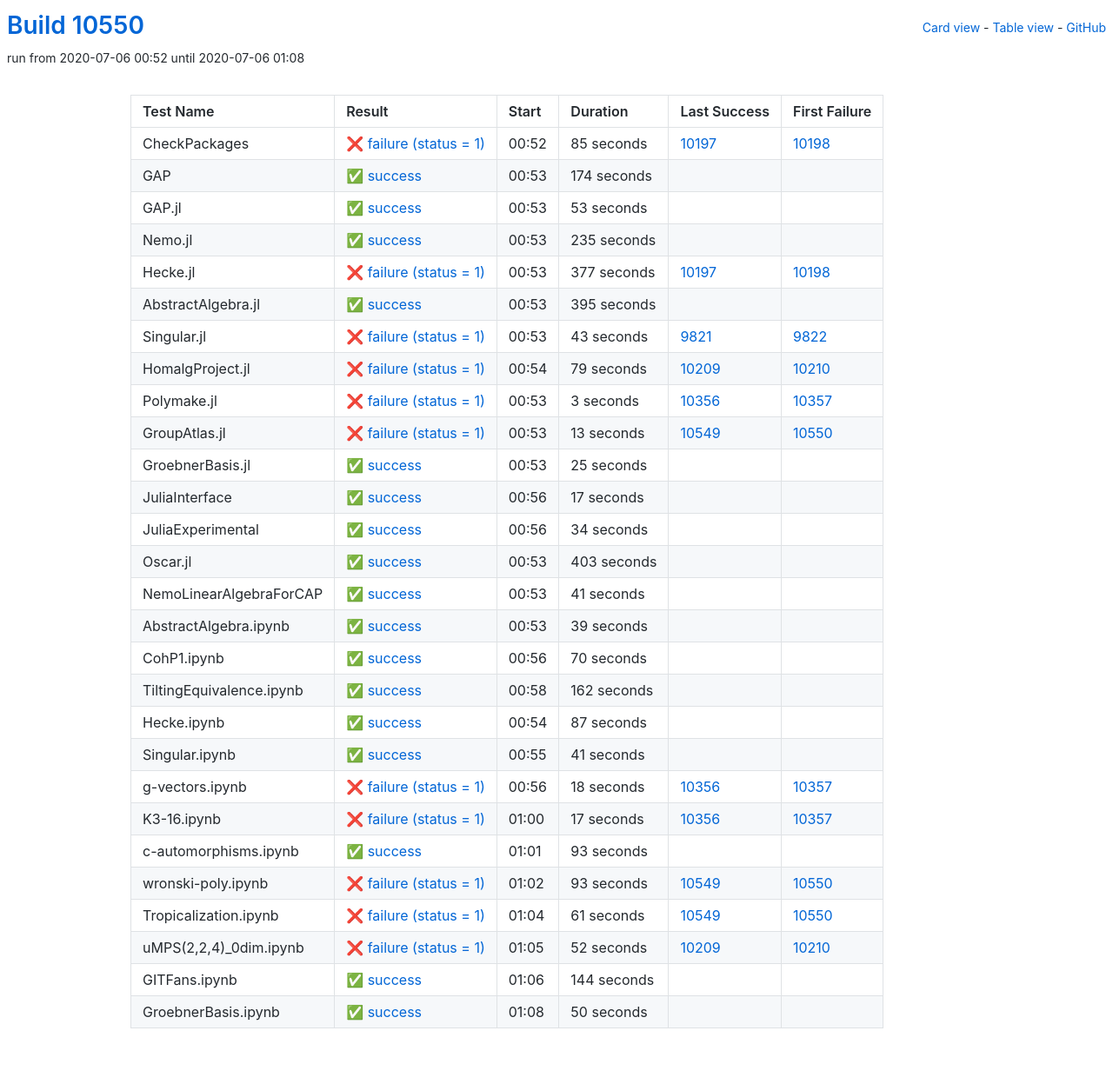
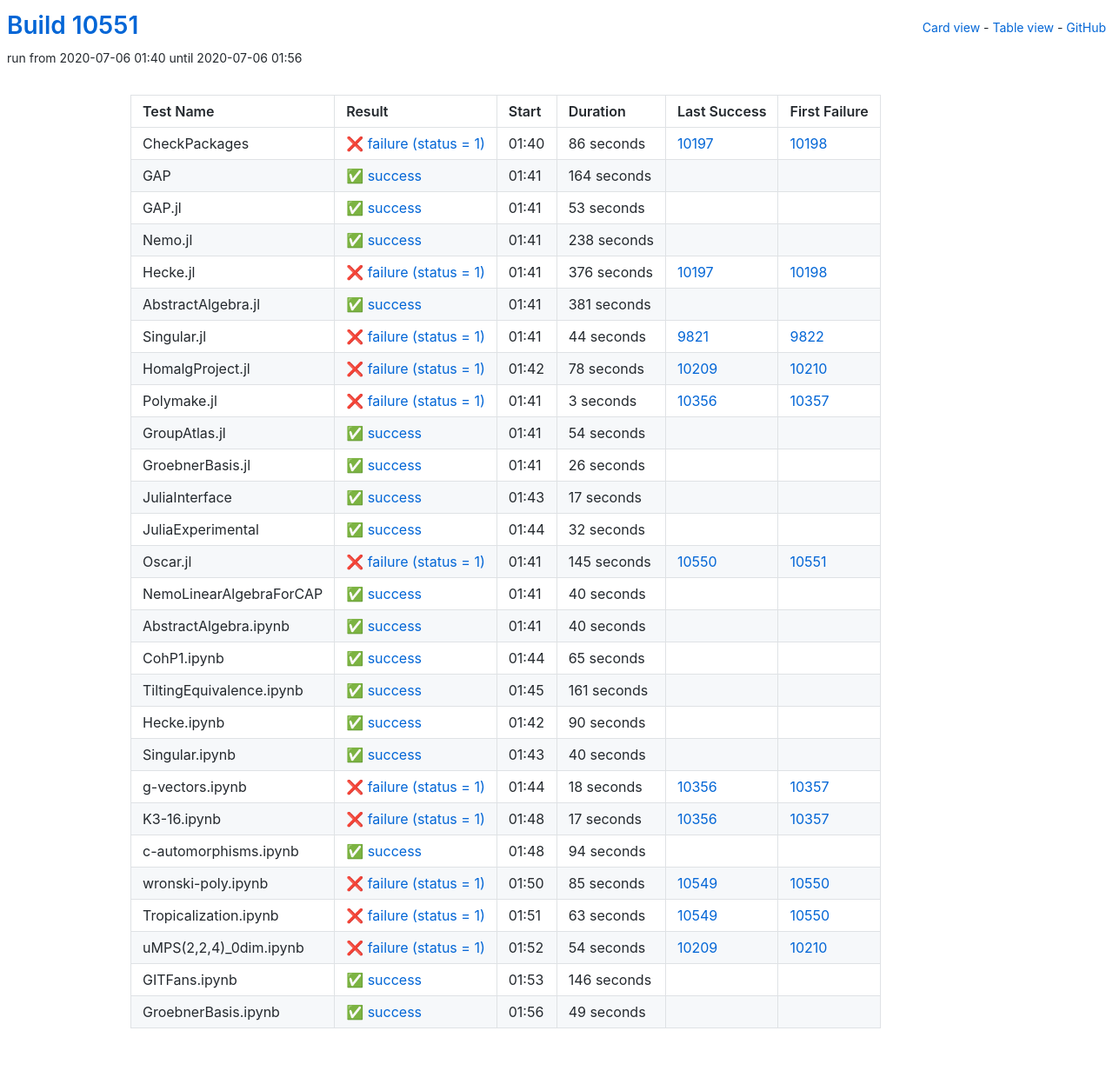
Before and after one commit to oscar-system/oscar-ci-status, a Jekyll site: the page built from table.html, in a window 1280 px wide. Shown: the whole page at 87% size. Built offline with Jekyll 4.4.1, drawn with Linux system fonts in a browser that asks for light colours.

Commit message:
Build #10551

```diff
--- a/_data/ci.yml
+++ b/_data/ci.yml
@@ -1,6 +1,6 @@
 ---
-build: 10550
-build_url: https://oscarci.mathematik.uni-kl.de/job/oscar/10550/
+build: 10551
+build_url: https://oscarci.mathematik.uni-kl.de/job/oscar/10551/
 job: oscar
 organization: oscar-system
 repo: oscar-ci-status
@@ -8,32 +8,32 @@
 tests:
 - name: CheckPackages
   id: checkpackages
-  log: https://oscarci.mathematik.uni-kl.de/job/oscar/10550/artifact/logs/build-10550/CheckPackages.log
-  start: 2020-07-06 00:52
+  log: https://oscarci.mathematik.uni-kl.de/job/oscar/10551/artifact/logs/build-10551/CheckPackages.log
+  start: 2020-07-06 01:40
   success: false
   exitcode: 1
   status: failure
-  duration: 85
+  duration: 86
   last_success: 10197
   last_success_url: https://oscarci.mathematik.uni-kl.de/job/oscar/10197/
   first_failure: 10198
   first_failure_url: https://oscarci.mathematik.uni-kl.de/job/oscar/10198/
 - name: GAP
   id: gap
-  log: https://oscarci.mathematik.uni-kl.de/job/oscar/10550/artifact/logs/build-10550/GAP.log
-  start: 2020-07-06 00:53
+  log: https://oscarci.mathematik.uni-kl.de/job/oscar/10551/artifact/logs/build-10551/GAP.log
+  start: 2020-07-06 01:41
   success: true
   exitcode: 0
   status: success
-  duration: 174
+  duration: 164
   last_success: false
   last_success_url:
   first_failure: false
   first_failure_url:
 - name: GAP.jl
   id: gap-jl
-  log: https://oscarci.mathematik.uni-kl.de/job/oscar/10550/artifact/logs/build-10550/GAP.jl.log
-  start: 2020-07-06 00:53
+  log: https://oscarci.mathematik.uni-kl.de/job/oscar/10551/artifact/logs/build-10551/GAP.jl.log
+  start: 2020-07-06 01:41
   success: true
   exitcode: 0
   status: success
@@ -44,68 +44,68 @@
   first_failure_url:
 - name: Nemo.jl
   id: nemo-jl
-  log: https://oscarci.mathematik.uni-kl.de/job/oscar/10550/artifact/logs/build-10550/Nemo.jl.log
-  start: 2020-07-06 00:53
+  log: https://oscarci.mathematik.uni-kl.de/job/oscar/10551/artifact/logs/build-10551/Nemo.jl.log
+  start: 2020-07-06 01:41
   success: true
   exitcode: 0
   status: success
-  duration: 235
+  duration: 238
   last_success: false
   last_success_url:
   first_failure: false
   first_failure_url:
 - name: Hecke.jl
   id: hecke-jl
-  log: https://oscarci.mathematik.uni-kl.de/job/oscar/10550/artifact/logs/build-10550/Hecke.jl.log
-  start: 2020-07-06 00:53
+  log: https://oscarci.mathematik.uni-kl.de/job/oscar/10551/artifact/logs/build-10551/Hecke.jl.log
+  start: 2020-07-06 01:41
   success: false
   exitcode: 1
   status: failure
-  duration: 377
+  duration: 376
   last_success: 10197
   last_success_url: https://oscarci.mathematik.uni-kl.de/job/oscar/10197/
   first_failure: 10198
   first_failure_url: https://oscarci.mathematik.uni-kl.de/job/oscar/10198/
 - name: AbstractAlgebra.jl
   id: abstractalgebra-jl
-  log: https://oscarci.mathematik.uni-kl.de/job/oscar/10550/artifact/logs/build-10550/AbstractAlgebra.jl.log
-  start: 2020-07-06 00:53
+  log: https://oscarci.mathematik.uni-kl.de/job/oscar/10551/artifact/logs/build-10551/AbstractAlgebra.jl.log
+  start: 2020-07-06 01:41
   success: true
   exitcode: 0
   status: success
-  duration: 395
+  duration: 381
   last_success: false
   last_success_url:
   first_failure: false
   first_failure_url:
 - name: Singular.jl
   id: singular-jl
-  log: https://oscarci.mathematik.uni-kl.de/job/oscar/10550/artifact/logs/build-10550/Singular.jl.log
-  start: 2020-07-06 00:53
+  log: https://oscarci.mathematik.uni-kl.de/job/oscar/10551/artifact/logs/build-10551/Singular.jl.log
+  start: 2020-07-06 01:41
   success: false
   exitcode: 1
   status: failure
-  duration: 43
+  duration: 44
   last_success: 9821
   last_success_url: https://oscarci.mathematik.uni-kl.de/job/oscar/9821/
   first_failure: 9822
   first_failure_url: https://oscarci.mathematik.uni-kl.de/job/oscar/9822/
 - name: HomalgProject.jl
   id: homalgproject-jl
-  log: https://oscarci.mathematik.uni-kl.de/job/oscar/10550/artifact/logs/build-10550/HomalgProject.jl.log
-  start: 2020-07-06 00:54
+  log: https://oscarci.mathematik.uni-kl.de/job/oscar/10551/artifact/logs/build-10551/HomalgProject.jl.log
+  start: 2020-07-06 01:42
   success: false
   exitcode: 1
   status: failure
-  duration: 79
+  duration: 78
   last_success: 10209
   last_success_url: https://oscarci.mathematik.uni-kl.de/job/oscar/10209/
   first_failure: 10210
   first_failure_url: https://oscarci.mathematik.uni-kl.de/job/oscar/10210/
 - name: Polymake.jl
   id: polymake-jl
-  log: https://oscarci.mathematik.uni-kl.de/job/oscar/10550/artifact/logs/build-10550/Polymake.jl.log
-  start: 2020-07-06 00:53
+  log: https://oscarci.mathematik.uni-kl.de/job/oscar/10551/artifact/logs/build-10551/Polymake.jl.log
+  start: 2020-07-06 01:41
   success: false
   exitcode: 1
   status: failure
@@ -116,32 +116,32 @@
   first_failure_url: https://oscarci.mathematik.uni-kl.de/job/oscar/10357/
 - name: GroupAtlas.jl
   id: groupatlas-jl
-  log: https://oscarci.mathematik.uni-kl.de/job/oscar/10550/artifact/logs/build-10550/GroupAtlas.jl.log
-  start: 2020-07-06 00:53
-  success: false
-  exitcode: 1
-  status: failure
-  duration: 13
-  last_success: 10549
-  last_success_url: https://oscarci.mathematik.uni-kl.de/job/oscar/10549/
-  first_failure: 10550
-  first_failure_url: https://oscarci.mathematik.uni-kl.de/job/oscar/10550/
-- name: GroebnerBasis.jl
-  id: groebnerbasis-jl
-  log: https://oscarci.mathematik.uni-kl.de/job/oscar/10550/artifact/logs/build-10550/GroebnerBasis.jl.log
-  start: 2020-07-06 00:53
+  log: https://oscarci.mathematik.uni-kl.de/job/oscar/10551/artifact/logs/build-10551/GroupAtlas.jl.log
+  start: 2020-07-06 01:41
   success: true
   exitcode: 0
   status: success
-  duration: 25
+  duration: 54
+  last_success: false
+  last_success_url:
+  first_failure: false
+  first_failure_url:
+- name: GroebnerBasis.jl
+  id: groebnerbasis-jl
+  log: https://oscarci.mathematik.uni-kl.de/job/oscar/10551/artifact/logs/build-10551/GroebnerBasis.jl.log
+  start: 2020-07-06 01:41
+  success: true
+  exitcode: 0
+  status: success
+  duration: 26
   last_success: false
   last_success_url:
   first_failure: false
   first_failure_url:
 - name: JuliaInterface
   id: juliainterface
-  log: https://oscarci.mathematik.uni-kl.de/job/oscar/10550/artifact/logs/build-10550/JuliaInterface.log
-  start: 2020-07-06 00:56
+  log: https://oscarci.mathematik.uni-kl.de/job/oscar/10551/artifact/logs/build-10551/JuliaInterface.log
+  start: 2020-07-06 01:43
   success: true
   exitcode: 0
   status: success
@@ -152,104 +152,104 @@
   first_failure_url:
 - name: JuliaExperimental
   id: juliaexperimental
-  log: https://oscarci.mathematik.uni-kl.de/job/oscar/10550/artifact/logs/build-10550/JuliaExperimental.log
-  start: 2020-07-06 00:56
+  log: https://oscarci.mathematik.uni-kl.de/job/oscar/10551/artifact/logs/build-10551/JuliaExperimental.log
+  start: 2020-07-06 01:44
   success: true
   exitcode: 0
   status: success
-  duration: 34
+  duration: 32
   last_success: false
   last_success_url:
   first_failure: false
   first_failure_url:
 - name: Oscar.jl
   id: oscar-jl
-  log: https://oscarci.mathematik.uni-kl.de/job/oscar/10550/artifact/logs/build-10550/Oscar.jl.log
-  start: 2020-07-06 00:53
+  log: https://oscarci.mathematik.uni-kl.de/job/oscar/10551/artifact/logs/build-10551/Oscar.jl.log
+  start: 2020-07-06 01:41
+  success: false
+  exitcode: 1
+  status: failure
+  duration: 145
+  last_success: 10550
+  last_success_url: https://oscarci.mathematik.uni-kl.de/job/oscar/10550/
+  first_failure: 10551
+  first_failure_url: https://oscarci.mathematik.uni-kl.de/job/oscar/10551/
+- name: NemoLinearAlgebraForCAP
+  id: nemolinearalgebraforcap
+  log: https://oscarci.mathematik.uni-kl.de/job/oscar/10551/artifact/logs/build-10551/NemoLinearAlgebraForCAP.log
+  start: 2020-07-06 01:41
   success: true
   exitcode: 0
   status: success
-  duration: 403
-  last_success: false
-  last_success_url:
-  first_failure: false
-  first_failure_url:
-- name: NemoLinearAlgebraForCAP
-  id: nemolinearalgebraforcap
-  log: https://oscarci.mathematik.uni-kl.de/job/oscar/10550/artifact/logs/build-10550/NemoLinearAlgebraForCAP.log
-  start: 2020-07-06 00:53
-  success: true
-  exitcode: 0
-  status: success
-  duration: 41
+  duration: 40
   last_success: false
   last_success_url:
   first_failure: false
   first_failure_url:
 - name: AbstractAlgebra.ipynb
   id: abstractalgebra-ipynb
-  log: https://oscarci.mathematik.uni-kl.de/job/oscar/10550/artifact/logs/build-10550/AbstractAlgebra.ipynb.log
-  start: 2020-07-06 00:53
+  log: https://oscarci.mathematik.uni-kl.de/job/oscar/10551/artifact/logs/build-10551/AbstractAlgebra.ipynb.log
+  start: 2020-07-06 01:41
   success: true
   exitcode: 0
   status: success
-  duration: 39
+  duration: 40
   last_success: false
   last_success_url:
   first_failure: false
   first_failure_url:
 - name: CohP1.ipynb
   id: cohp1-ipynb
-  log: https://oscarci.mathematik.uni-kl.de/job/oscar/10550/artifact/logs/build-10550/CohP1.ipynb.log
-  start: 2020-07-06 00:56
+  log: https://oscarci.mathematik.uni-kl.de/job/oscar/10551/artifact/logs/build-10551/CohP1.ipynb.log
+  start: 2020-07-06 01:44
   success: true
   exitcode: 0
   status: success
-  duration: 70
+  duration: 65
   last_success: false
   last_success_url:
   first_failure: false
   first_failure_url:
 - name: TiltingEquivalence.ipynb
   id: tiltingequivalence-ipynb
-  log: https://oscarci.mathematik.uni-kl.de/job/oscar/10550/artifact/logs/build-10550/TiltingEquivalence.ipynb.log
-  start: 2020-07-06 00:58
+  log: https://oscarci.mathematik.uni-kl.de/job/oscar/10551/artifact/logs/build-10551/TiltingEquivalence.ipynb.log
+  start: 2020-07-06 01:45
   success: true
   exitcode: 0
   status: success
-  duration: 162
+  duration: 161
   last_success: false
   last_success_url:
   first_failure: false
   first_failure_url:
 - name: Hecke.ipynb
   id: hecke-ipynb
-  log: https://oscarci.mathematik.uni-kl.de/job/oscar/10550/artifact/logs/build-10550/Hecke.ipynb.log
-  start: 2020-07-06 00:54
+  log: https://oscarci.mathematik.uni-kl.de/job/oscar/10551/artifact/logs/build-10551/Hecke.ipynb.log
+  start: 2020-07-06 01:42
   success: true
   exitcode: 0
   status: success
-  duration: 87
+  duration: 90
   last_success: false
   last_success_url:
   first_failure: false
   first_failure_url:
 - name: Singular.ipynb
   id: singular-ipynb
-  log: https://oscarci.mathematik.uni-kl.de/job/oscar/10550/artifact/logs/build-10550/Singular.ipynb.log
-  start: 2020-07-06 00:55
+  log: https://oscarci.mathematik.uni-kl.de/job/oscar/10551/artifact/logs/build-10551/Singular.ipynb.log
+  start: 2020-07-06 01:43
   success: true
   exitcode: 0
   status: success
-  duration: 41
+  duration: 40
   last_success: false
   last_success_url:
   first_failure: false
   first_failure_url:
 - name: g-vectors.ipynb
   id: g-vectors-ipynb
-  log: https://oscarci.mathematik.uni-kl.de/job/oscar/10550/artifact/logs/build-10550/g-vectors.ipynb.log
-  start: 2020-07-06 00:56
+  log: https://oscarci.mathematik.uni-kl.de/job/oscar/10551/artifact/logs/build-10551/g-vectors.ipynb.log
+  start: 2020-07-06 01:44
   success: false
   exitcode: 1
   status: failure
@@ -260,8 +260,8 @@
   first_failure_url: https://oscarci.mathematik.uni-kl.de/job/oscar/10357/
 - name: K3-16.ipynb
   id: k3-16-ipynb
-  log: https://oscarci.mathematik.uni-kl.de/job/oscar/10550/artifact/logs/build-10550/K3-16.ipynb.log
-  start: 2020-07-06 01:00
+  log: https://oscarci.mathematik.uni-kl.de/job/oscar/10551/artifact/logs/build-10551/K3-16.ipynb.log
+  start: 2020-07-06 01:48
   success: false
   exitcode: 1
   status: failure
@@ -272,72 +272,72 @@
   first_failure_url: https://oscarci.mathematik.uni-kl.de/job/oscar/10357/
 - name: c-automorphisms.ipynb
   id: c-automorphisms-ipynb
-  log: https://oscarci.mathematik.uni-kl.de/job/oscar/10550/artifact/logs/build-10550/c-automorphisms.ipynb.log
-  start: 2020-07-06 01:01
+  log: https://oscarci.mathematik.uni-kl.de/job/oscar/10551/artifact/logs/build-10551/c-automorphisms.ipynb.log
+  start: 2020-07-06 01:48
   success: true
   exitcode: 0
   status: success
-  duration: 93
+  duration: 94
   last_success: false
   last_success_url:
   first_failure: false
   first_failure_url:
 - name: wronski-poly.ipynb
   id: wronski-poly-ipynb
-  log: https://oscarci.mathematik.uni-kl.de/job/oscar/10550/artifact/logs/build-10550/wronski-poly.ipynb.log
-  start: 2020-07-06 01:02
+  log: https://oscarci.mathematik.uni-kl.de/job/oscar/10551/artifact/logs/build-10551/wronski-poly.ipynb.log
+  start: 2020-07-06 01:50
   success: false
   exitcode: 1
   status: failure
-  duration: 93
+  duration: 85
   last_success: 10549
   last_success_url: https://oscarci.mathematik.uni-kl.de/job/oscar/10549/
   first_failure: 10550
   first_failure_url: https://oscarci.mathematik.uni-kl.de/job/oscar/10550/
 - name: Tropicalization.ipynb
   id: tropicalization-ipynb
-  log: https://oscarci.mathematik.uni-kl.de/job/oscar/10550/artifact/logs/build-10550/Tropicalization.ipynb.log
-  start: 2020-07-06 01:04
+  log: https://oscarci.mathematik.uni-kl.de/job/oscar/10551/artifact/logs/build-10551/Tropicalization.ipynb.log
+  start: 2020-07-06 01:51
   success: false
   exitcode: 1
   status: failure
-  duration: 61
+  duration: 63
   last_success: 10549
   last_success_url: https://oscarci.mathematik.uni-kl.de/job/oscar/10549/
   first_failure: 10550
   first_failure_url: https://oscarci.mathematik.uni-kl.de/job/oscar/10550/
 - name: uMPS(2,2,4)_0dim.ipynb
   id: umps-2-2-4-0dim-ipynb
-  log: https://oscarci.mathematik.uni-kl.de/job/oscar/10550/artifact/logs/build-10550/uMPS-2-2-4-_0dim.ipynb.log
-  start: 2020-07-06 01:05
+  log: https://oscarci.mathematik.uni-kl.de/job/oscar/10551/artifact/logs/build-10551/uMPS-2-2-4-_0dim.ipynb.log
+  start: 2020-07-06 01:52
   success: false
   exitcode: 1
   status: failure
-  duration: 52
+  duration: 54
   last_success: 10209
   last_success_url: https://oscarci.mathematik.uni-kl.de/job/oscar/10209/
   first_failure: 10210
   first_failure_url: https://oscarci.mathematik.uni-kl.de/job/oscar/10210/
 - name: GITFans.ipynb
   id: gitfans-ipynb
-  log: https://oscarci.mathematik.uni-kl.de/job/oscar/10550/artifact/logs/build-10550/GITFans.ipynb.log
-  start: 2020-07-06 01:06
+  log: https://oscarci.mathematik.uni-kl.de/job/oscar/10551/artifact/logs/build-10551/GITFans.ipynb.log
+  start: 2020-07-06 01:53
   success: true
   exitcode: 0
   status: success
-  duration: 144
+  duration: 146
   last_success: false
   last_success_url:
   first_failure: false
   first_failure_url:
 - name: GroebnerBasis.ipynb
   id: groebnerbasis-ipynb
-  log: https://oscarci.mathematik.uni-kl.de/job/oscar/10550/artifact/logs/build-10550/GroebnerBasis.ipynb.log
-  start: 2020-07-06 01:08
+  log: https://oscarci.mathematik.uni-kl.de/job/oscar/10551/artifact/logs/build-10551/GroebnerBasis.ipynb.log
+  start: 2020-07-06 01:56
   success: true
   exitcode: 0
   status: success
-  duration: 50
+  duration: 49
   last_success: false
   last_success_url:
   first_failure: false
```
Also changed, not shown: README.md.
